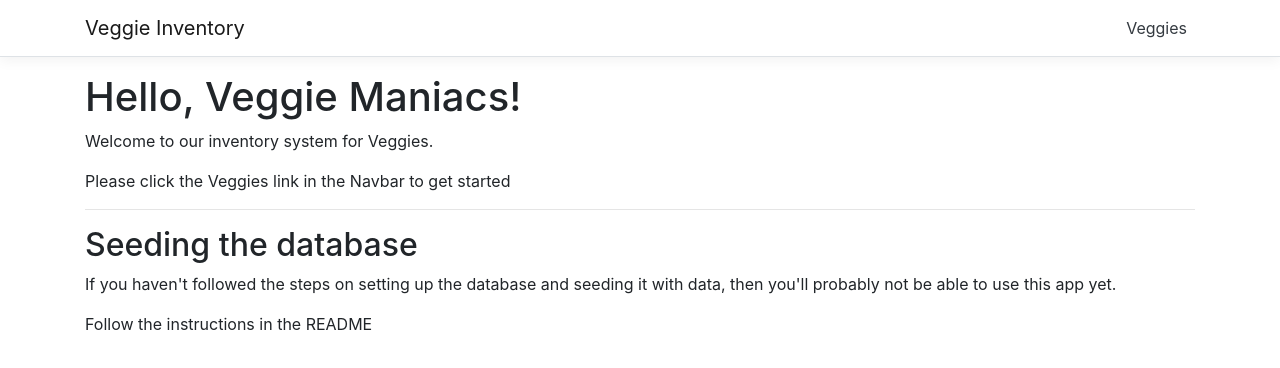
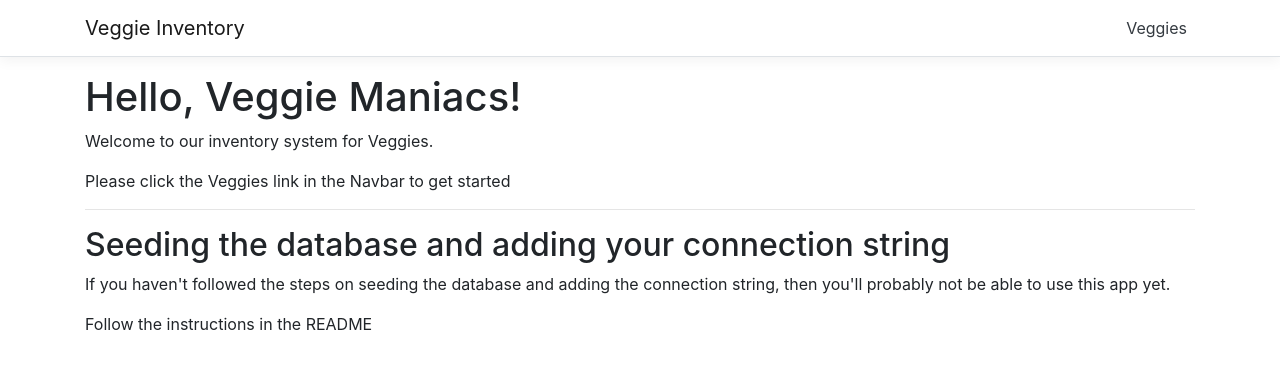
Before and after one commit to githubacct54385/VeggieApp, a React (Create React App) app in the folder ClientApp/: page / in a window 1280 px wide. Shown: the top 368 px of the page. Built offline with nearby package versions, Linux system fonts and the light colour scheme.

Commit message:
Update Home.js

```diff
--- a/ClientApp/src/components/Home.js
+++ b/ClientApp/src/components/Home.js
@@ -10,11 +10,11 @@ export class Home extends Component {
         <p>Welcome to our inventory system for Veggies.</p>
         <p>Please click the Veggies link in the Navbar to get started</p>
         <hr />
-        <h2>Seeding the database</h2>
+        <h2>Seeding the database and adding your connection string</h2>
         <p>
-          If you haven't followed the steps on setting up the database and
-          seeding it with data, then you'll probably not be able to use this app
-          yet.
+          If you haven't followed the steps on seeding the database and adding
+          the connection string, then you'll probably not be able to use this
+          app yet.
         </p>
         <p>Follow the instructions in the README</p>
       </div>
```
